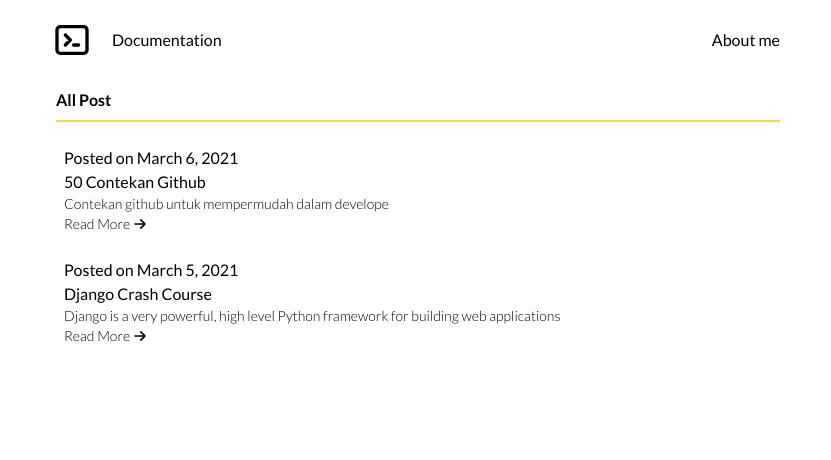
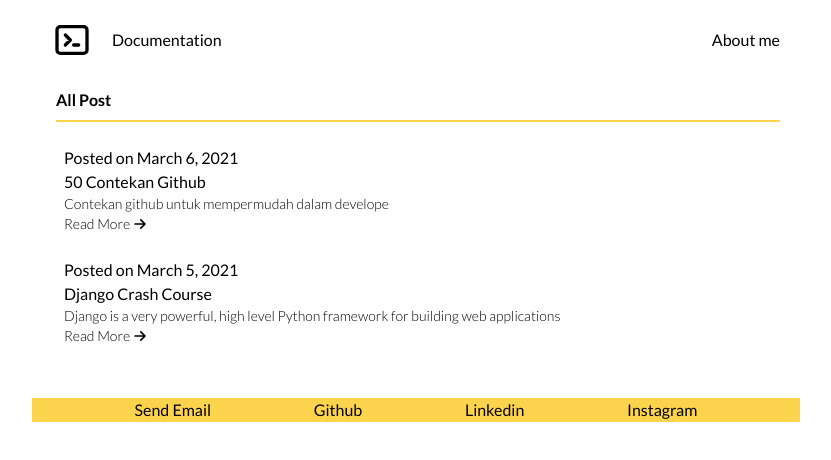
Before and after one commit to mhanifmuhsin/documentation, a Next.js app: page / in a window 1280 px wide. Shown: the top 460 px of the page, without its empty margins (224-1055 px from the left). Built offline with nearby package versions, Linux system fonts and the light colour scheme.

Commit message:
:hammer:add footer content

```diff
--- /dev/null
+++ b/components/Footer.js
@@ -0,0 +1,12 @@
+export default function Footer(){
+    return (
+        <div className="max-w-screen-md bg-yellow-300 mx-auto font-lato my-7">
+            <ul className="flex justify-evenly list-none">
+                <li><a href = "mailto: m.hanif.muhsin@gmail.com">Send Email</a></li>
+                <li><a href = "https://github.com/mhanifmuhsin?tab=repositories">Github</a></li>
+                <li><a href = "https://www.linkedin.com/in/mhanifmuhsin">Linkedin</a></li>
+                <li><a href = "https://instagram.com/mhanifmuhsin">Instagram</a></li>
+            </ul>
+        </div>
+    )
+}
--- a/components/Layout.js
+++ b/components/Layout.js
@@ -1,9 +1,11 @@
+import Footer from "./Footer"
 import Navbar from "./Navbar"
 export default function Layout({ children }) {
     return (
         <>
             <Navbar />
             <main className="max-w-screen-md mx-auto px-5">{children}</main>
+            <Footer />
         </>
     )
 }
--- a/pages/index.js
+++ b/pages/index.js
@@ -10,7 +10,7 @@ export default function Home({posts}) {
   return (
     <div>
       <Head>
-        <title>Home</title>
+        <title>Blog</title>
         <meta name="description" content="Generated by create next app" />
         <link rel="icon" href="/favicon.ico" />
       </Head>
```
